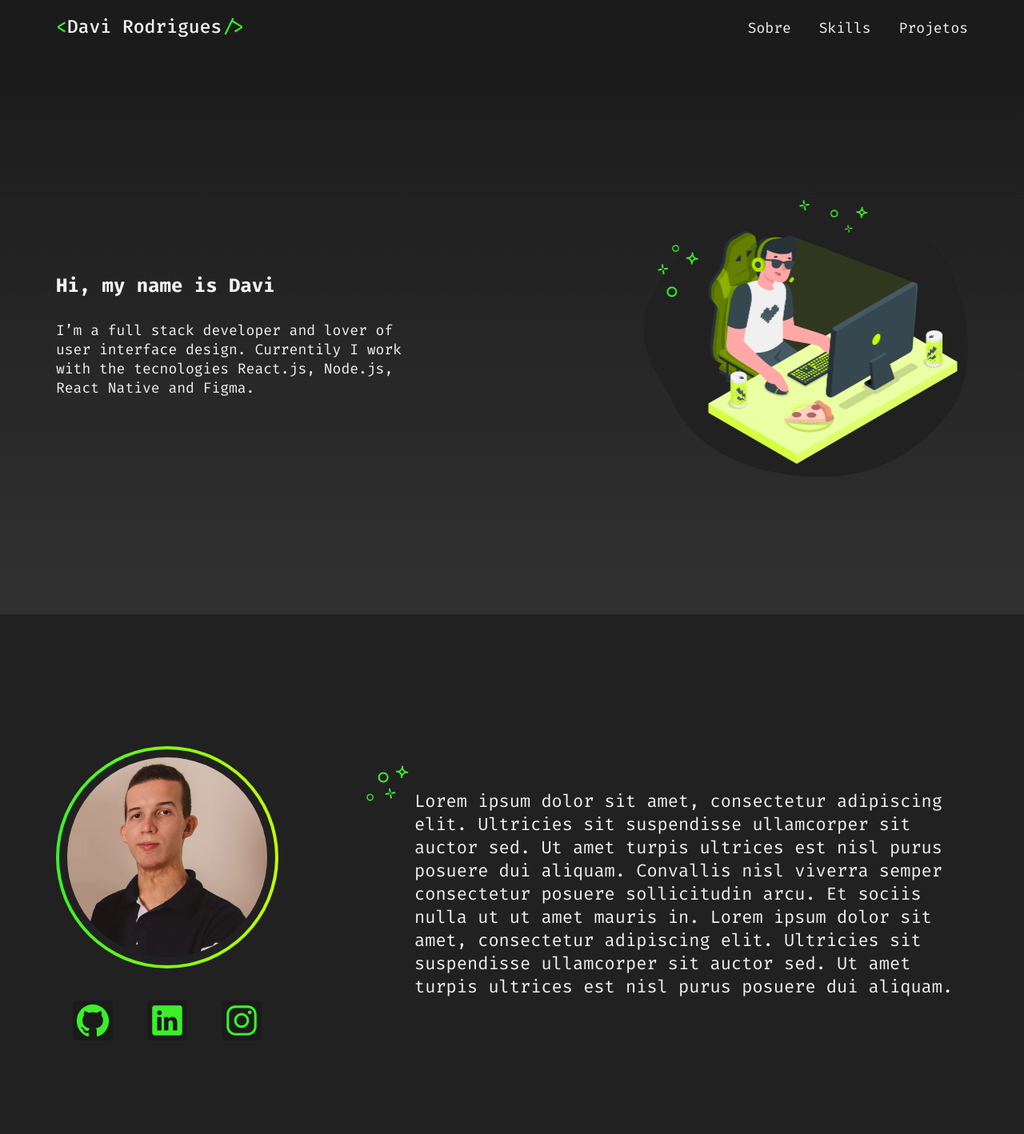
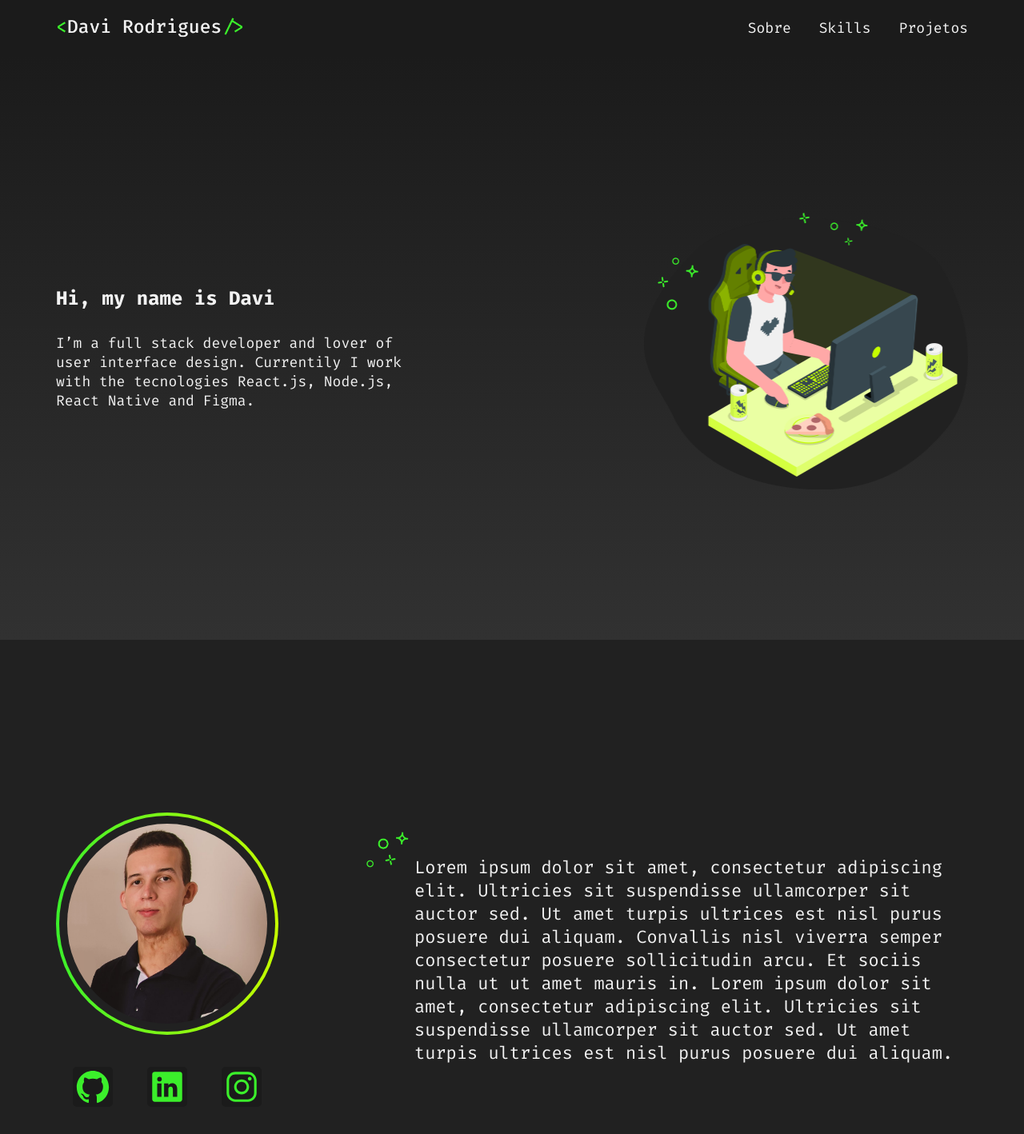
Before and after one commit to dav1rm/portfolio, a React (Create React App) app: page / in a window 1280 px wide. Shown: the top 1418 px of the page at 80% size. Built offline with nearby package versions, Linux system fonts and the light colour scheme.

Commit message:
add scroll effect

```diff
--- a/src/components/About/styles.js
+++ b/src/components/About/styles.js
@@ -1,7 +1,7 @@
 import styled from "styled-components";
 
 export const Container = styled.section`
-  height: 698px;
+  height: 100vh;
   display: flex;
   flex-direction: row;
   align-items: center;
--- a/src/components/Header/index.js
+++ b/src/components/Header/index.js
@@ -7,7 +7,7 @@ function Header() {
   return (
     <Container>
       <Content>
-        <Left href="#home">
+        <Left href="/">
           <img src={logo} alt="Davi Rodrigues" />
         </Left>
         <Right>
--- a/src/components/Home/styles.js
+++ b/src/components/Home/styles.js
@@ -2,7 +2,7 @@ import styled from "styled-components";
 
 export const Container = styled.section`
   margin-top: 70px;
-  height: 698px;
+  height: calc(100vh - 70px);
   display: flex;
   flex-direction: row;
   align-items: center;
--- a/src/styles/global.js
+++ b/src/styles/global.js
@@ -15,6 +15,11 @@ export default createGlobalStyle`
     height: 100vh;
   }
 
+  html {
+    scroll-behavior: smooth;
+  }
+
+
   body {
     background: #212121;
     color: #F2F2F2;
```
